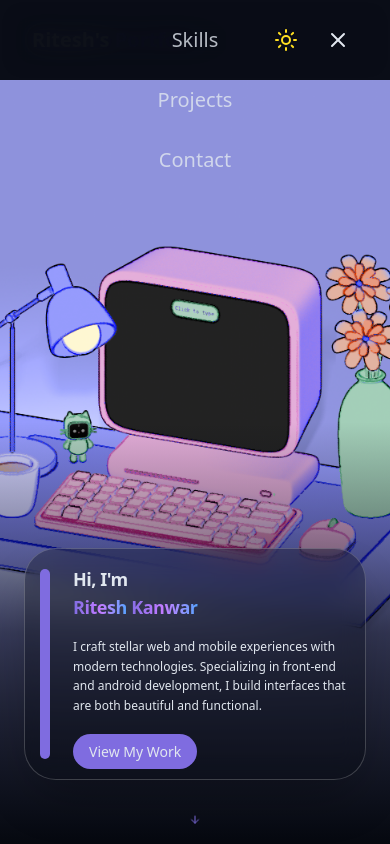
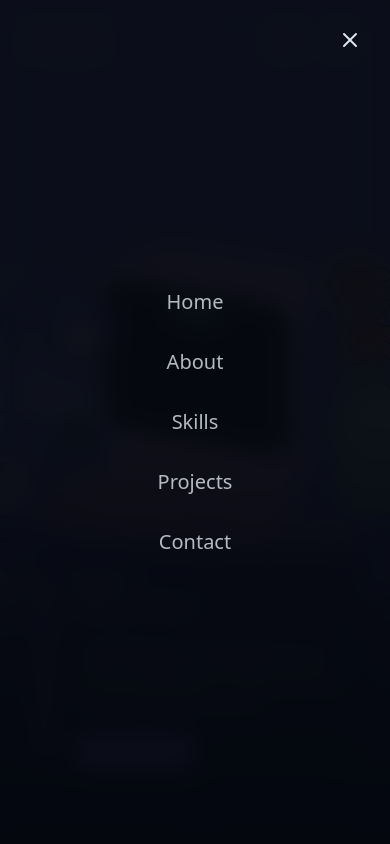
Before and after one commit to ritesh-kanwar/Portfolio, a React (Vite) app: page / in a window 390 px wide. Both pictures are taken after a click on the button 338 px from the left and 40 px from the top of the page. Shown: the top 844 px of the page. Built offline with nearby package versions, Linux system fonts and the light colour scheme.

Commit message:
Fixed navbar and HeroSection for Better UI

```diff
--- a/src/components/Navbar.jsx
+++ b/src/components/Navbar.jsx
@@ -50,12 +50,13 @@ export const Navbar = () => {
   };
 
   return (
+    <>
       <nav
         className={cn(
           "fixed w-full z-40 transition-all duration-300 backdrop-blur-md",
           isScrolled
             ? "py-3 bg-background/80 shadow-xs"
-          : "py-5 bg-background/20"
+            : "py-5 bg-background/0"
         )}
       >
         <div className="container flex items-center justify-between">
@@ -96,7 +97,7 @@ export const Navbar = () => {
           </div>
 
           {/* mobile nav icons */}
-        <div className="md:hidden flex items-center space-x-3 z-50">
+          <div className="md:hidden flex items-center space-x-3 relative z-50">
             {/* Theme toggle for mobile */}
             <button
               onClick={toggleTheme}
@@ -113,37 +114,40 @@ export const Navbar = () => {
             {/* Menu toggle */}
             <button
               onClick={() => setIsMenuOpen((prev) => !prev)}
-            className="p-2 text-foreground"
+              className="p-2 text-foreground relative z-50"
               aria-label={isMenuOpen ? "Close Menu" : "Open Menu"}
             >
               {isMenuOpen ? <X size={24} /> : <Menu size={24} />}
             </button>
           </div>
+        </div>
+      </nav>
 
-        {/* mobile menu overlay */}
-        <div
-          className={cn(
-            "fixed inset-0 bg-background/95 backdrop-blur-md z-40 flex flex-col items-center justify-center",
-            "transition-all duration-300 md:hidden",
-            isMenuOpen
-              ? "opacity-100 pointer-events-auto"
-              : "opacity-0 pointer-events-none"
-          )}
-        >
+      {/* mobile menu overlay - moved outside navbar */}
+      {isMenuOpen && (
+        <div className="fixed inset-0 bg-background/95 backdrop-blur-md z-50 flex flex-col items-center justify-center md:hidden">
           <div className="flex flex-col space-y-8 text-xl">
             {navItems.map((item, key) => (
               <a
                 key={key}
                 href={item.href}
-                className="text-foreground/80 hover:text-primary transition-colors duration-300"
+                className="text-foreground/80 hover:text-primary transition-colors duration-300 text-center"
                 onClick={() => setIsMenuOpen(false)}
               >
                 {item.name}
               </a>
             ))}
           </div>
+          {/* Close button overlay */}
+          <button
+            onClick={() => setIsMenuOpen(false)}
+            className="absolute top-5 right-5 p-2 text-foreground z-50"
+            aria-label="Close Menu"
+          >
+            <X size={24} />
+          </button>
         </div>
-      </div>
-    </nav>
+      )}
+    </>
   );
 };
```
Lines whose indentation alone changed are shown as unchanged.
